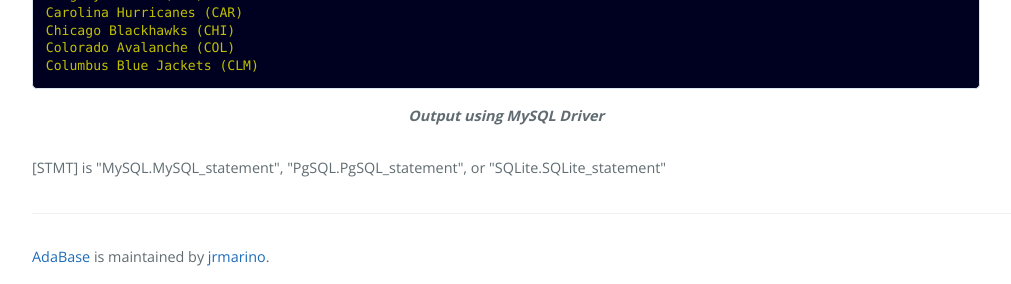
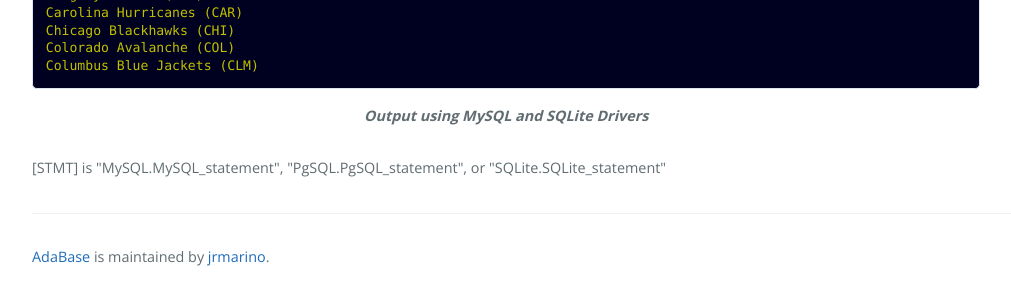
Before and after one commit to jrmarino/AdaBase, a Jekyll site: the page built from stmt_iterate.md, in a window 1280 px wide and 900 px high, scrolled down 1806 px. Shown: the part 613-897 px from the top of the window, without its empty margins (0-1011 px from the left). Built offline with Jekyll 4.4.1, drawn with Linux system fonts in a browser that asks for light colours.

Commit message:
mention iterate works on SQLite too

```diff
--- a/stmt_iterate.md
+++ b/stmt_iterate.md
@@ -144,7 +144,7 @@ Chicago Blackhawks (CHI)
 Colorado Avalanche (COL)
 Columbus Blue Jackets (CLM)
 </pre>
-<p class="caption">Output using MySQL Driver</p>
+<p class="caption">Output using MySQL and SQLite Drivers</p>
 <br/>
 <p>{{ page.supported_stmts }}</p>
 </div>
```
